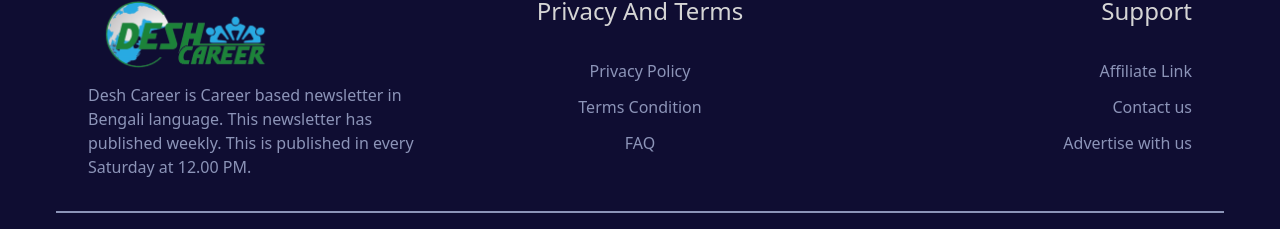
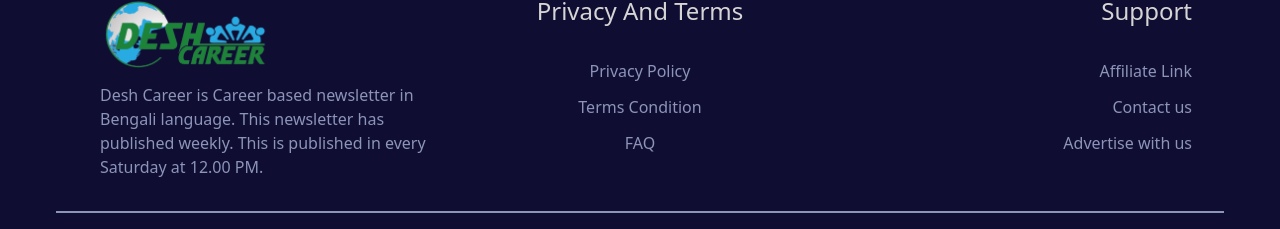
Before and after one commit to naziullah135/BanglaPuzzle, a React (Create React App) app: page / in a window 1280 px wide. Shown: the part 700-929 px from the top of the page. Built offline with nearby package versions, Linux system fonts and the light colour scheme.

Commit message:
fix alignment

```diff
--- a/src/components/Footer.jsx
+++ b/src/components/Footer.jsx
@@ -45,7 +45,7 @@ const Footer = () => {
       <div className="footer flex justify-between p-8 text-[#8c94b8]">
         <div className="lg:w-1/3">
           <img className="w-48" src={logo} alt="" />
-          <p className="text-base">
+          <p className=" ps-3 text-base">
             Desh Career is Career based newsletter in Bengali language. This
             newsletter has published weekly. This is published in every Saturday
             at 12.00 PM.{" "}
```
